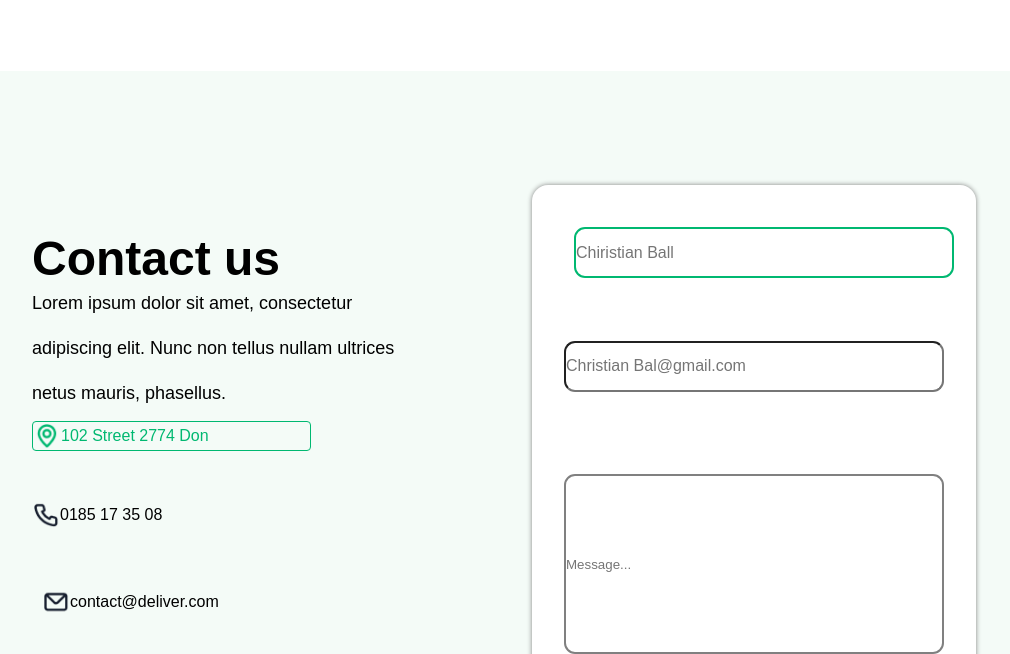
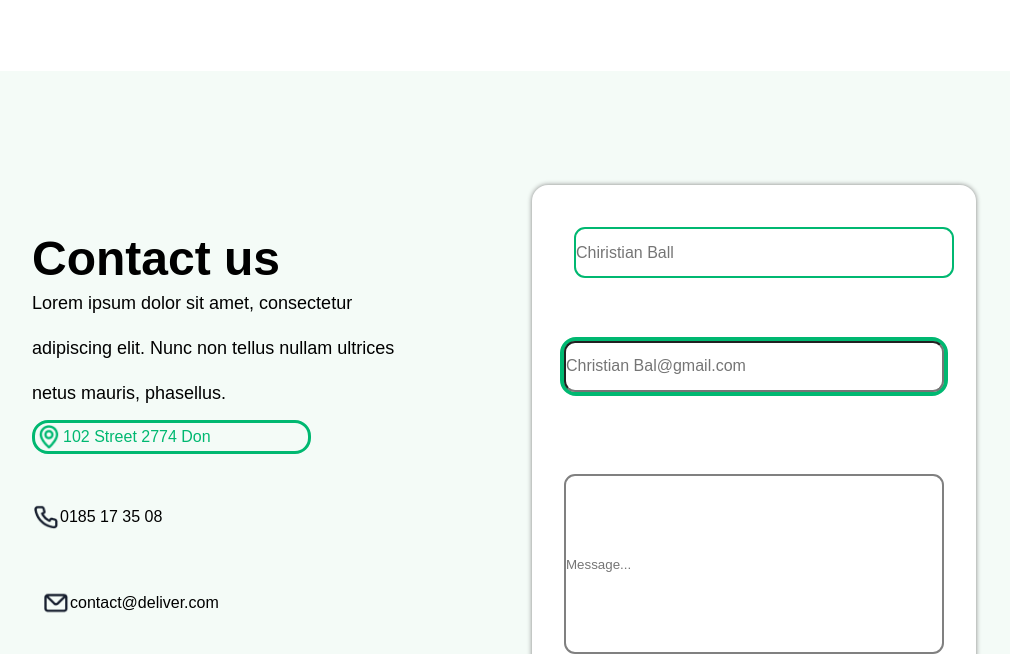
Before and after one commit to GBexruz/Academy, a plain HTML site: page index.html in a window 1280 px wide. In both pictures the pointer is over the element 842 px from the left and 5487 px from the top of the page. Shown: the part 5121-5775 px from the top of the page, without its empty margins (88-1098 px from the left). Drawn offline with Linux system fonts and the light colour scheme; files whose address does not match are found by name.

Commit message:
Fixed css

```diff
--- a/main.css
+++ b/main.css
@@ -635,6 +635,7 @@ nav .logo {
     border-radius: 4px;
     font-size: 16px;
     line-height: 27px;
+    transition: all 0.1s;
 }
 
 .imgg {
@@ -702,11 +703,17 @@ nav .logo {
     height: 51px;
     font-size: 16px;
     border-radius: 11px;
-    transition: all 0.3s;
+    transition: all 0.1s;
+}
+
+.email:hover {
+    border: 4px solid #00B871;
+    border-radius: 16px;
 }
 
 .message {
     padding: 10px;
+    transition: all 0.1s;
 }
 
 .message input {
@@ -714,6 +721,21 @@ nav .logo {
     height: 180px;
     border: 2px solid gray;
     border-radius: 11px;
+}
+
+.message:hover {
+    border: 3px solid #00B871;
+    border-radius: 16px;
+}
+
+.call:hover {
+    border: 3px solid #00B871;
+    border-radius: 16px;
+}
+
+.one_loc{
+    border: 3px solid #00B871;
+    border-radius: 16px;
 }
 
 /**********************************************************************************************/
```
